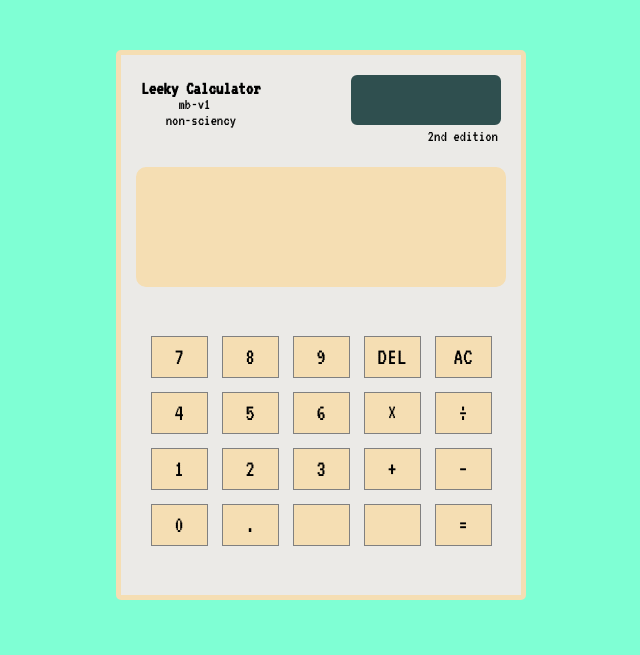
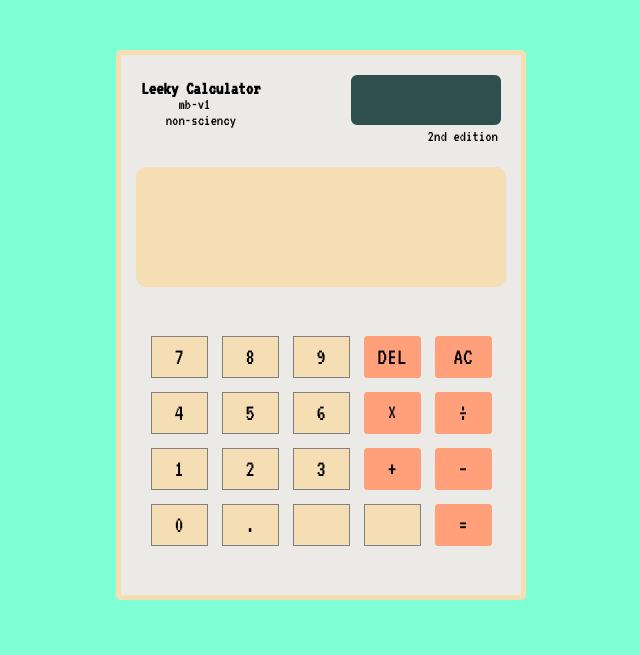
Before and after one commit to theleeky/Calculator, a plain HTML site: page index.html in a window 1280 px wide. Shown: the part 75-730 px from the top of the page, without its empty margins (319-959 px from the left). Drawn offline with Linux system fonts and the light colour scheme.

Commit message:
Change btn color for operations

```diff
--- a/style.css
+++ b/style.css
@@ -143,3 +143,31 @@ footer{
     margin-top: auto;
     gap: 8px;
 }
+
+.operation,
+#del,
+#AC,
+.equals {
+    background-color: lightsalmon;
+    border: 1px solid lightsalmon;
+    border-radius: 3px;;
+}
+
+
+.operation:hover,
+#del:hover,
+#AC:hover,
+.equals:hover {
+    background-color: lightsalmon;
+    border: 2px solid lightsalmon;
+    border-radius: 3px;;
+}
+
+.operation:active,
+#del:active,
+#AC:active,
+.equals:active {
+    background-color: lightsalmon;
+    border: 1px solid lightsalmon;
+    border-radius: 3px;;
+}
```
